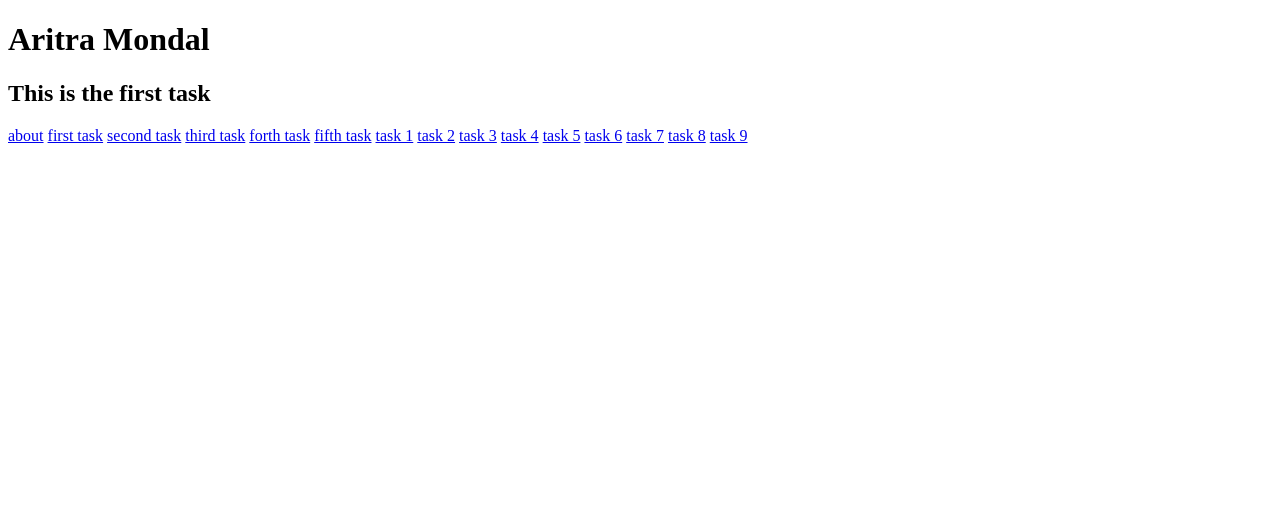
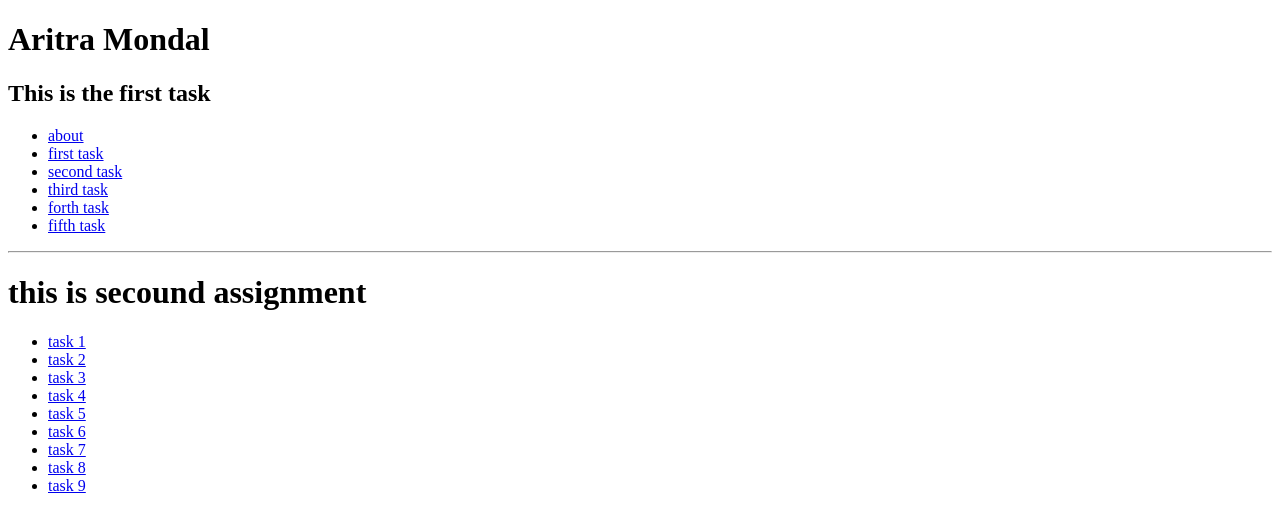
Before and after one commit to Aritra27/html_design, a plain HTML site: page index.html in a window 1280 px wide. Drawn offline with Linux system fonts and the light colour scheme.

Commit message:
aritra
task1

```diff
--- a/index.html
+++ b/index.html
@@ -9,23 +9,36 @@
 <body>
     <h1>Aritra Mondal</h1>
     <h2><b>This is the first task</b></h2>
+     <ul>
+
+        <li><a href="about.html">about</a></li>
+        <li><a href="assignment.html">first task</a></li>
+        <li><a href="assignment1.html">second task</a></li>
+        <li><a href="assignment2.html">third task</a></li>
+        <li><a href="assignment3.html">forth task</a></li>
+        <li><a href="assignment4.html">fifth task</a></li>
+    </ul>
+    <hr>
+    <h1>this is secound assignment</h1>
+        <ul>
+            <li><a href="task1.html">task 1</a></li>
+            <li><a href="task2.html">task 2</a></li>
+            <li><a href="task3.html">task 3</a></li>
+            <li><a href="task4.html">task 4</a></li>
+            <li><a href="task5.html">task 5</a></li>
+            <li><a href="task6.html">task 6</a></li>
+            <li><a href="task70.html">task 7</a></li>
+            <li><a href="task8.html">task 8</a></li>
+            <li><a href="task90.html">task 9</a></li>
+        </ul>
 
 
-        <a href="about.html">about</a></li>
-        <a href="assignment.html">first task</a>
-        <a href="assignment1.html">second task</a>
-        <a href="assignment2.html">third task</a>
-        <a href="assignment3.html">forth task</a>
-        <a href="assignment4.html">fifth task</a>
-        <a href="task1.html">task 1</a>
-        <a href="task2.html">task 2</a>
-        <a href="task3.html">task 3</a>
-        <a href="task4.html">task 4</a>
-        <a href="task5.html">task 5</a>
-        <a href="task6.html">task 6</a>
-        <a href="task70.html">task 7</a>
-        <a href="task8.html">task 8</a>
-        <a href="task90.html">task 9</a>
+
+
+
+
+
+
 
 
 </body>
```
